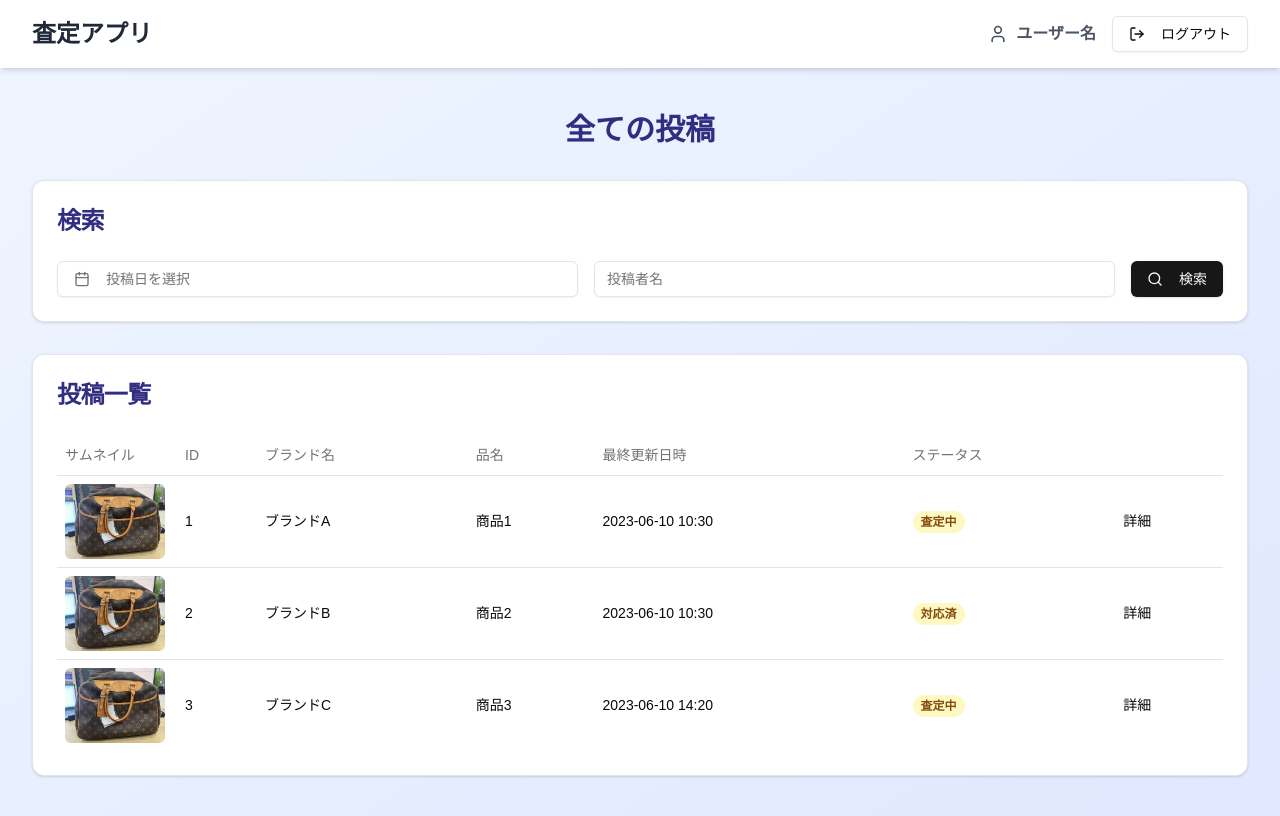
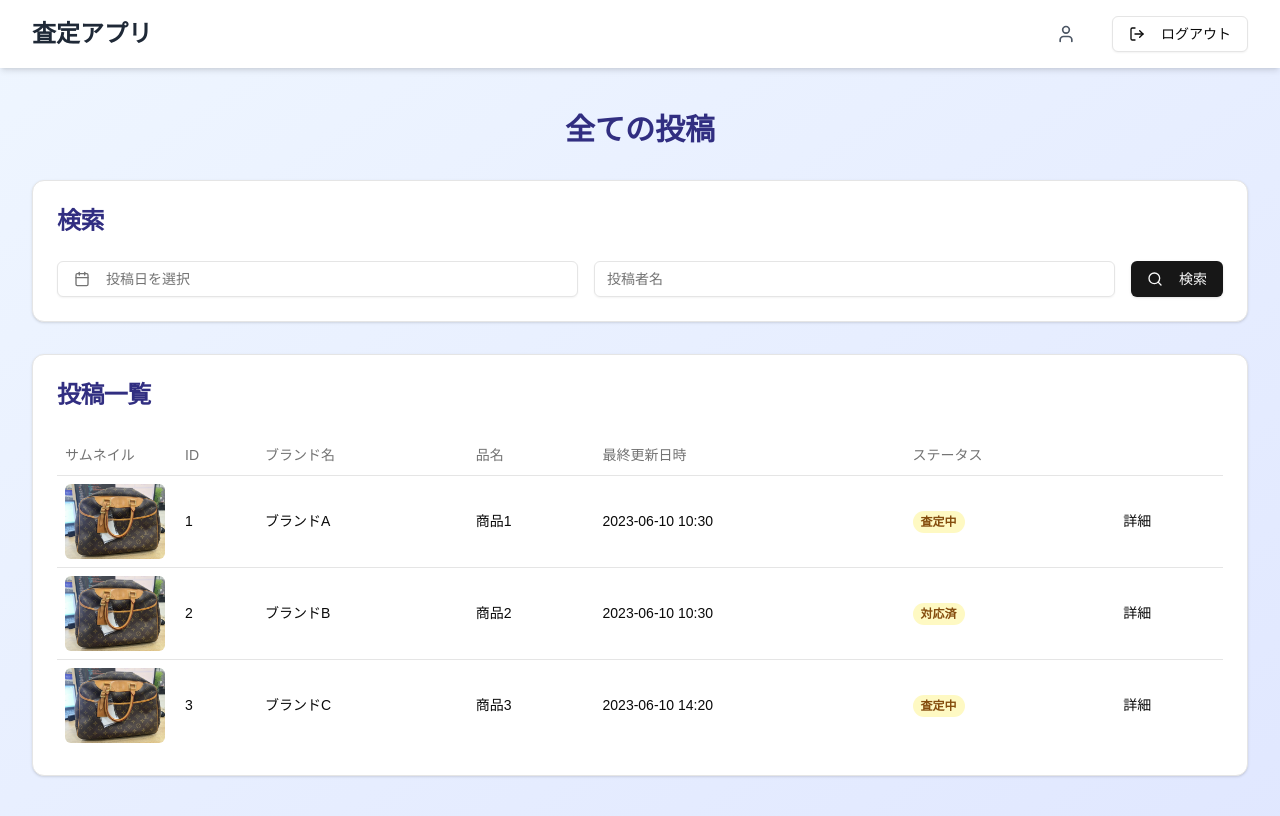
Before and after one commit to TadanobuTokiwa/appraisal-app, a Next.js app: page /all-posts in a window 1280 px wide. Shown: the top 816 px of the page. Built offline with nearby package versions, Linux system fonts and the light colour scheme; no server answers.

Commit message:
ヘッダーにユーザーの表示、ログアウト機能追加

```diff
--- a/src/app/respondent/Home/page.tsx
+++ b/src/app/respondent/Home/page.tsx
@@ -1,8 +1,11 @@
+'use client'
+
 import Link from 'next/link'
 import { Card, CardContent, CardHeader, CardTitle } from "@/components/ui/card"
 import { Eye, ArrowRight } from 'lucide-react'
 import Header from '@/features/components/Header'
 import PostsList from '@/features/PostsList'
+import ProtectedRoute from '@/app/protectedRoute'
 
 // 仮のデータ
 const nonCompllantPosts = [
@@ -11,8 +14,9 @@ const nonCompllantPosts = [
 ]
 
 export default function MenuScreen() {
+
     return (
-        <>
+        <ProtectedRoute>
         <Header />
         <div className="min-h-screen py-12 px-4 sm:px-6 lg:px-8">
         <div className="max-w-7xl mx-auto">
@@ -40,6 +44,6 @@ export default function MenuScreen() {
             </Card>
         </div>
         </div>
-        </>
+        </ProtectedRoute>
     )
 }
--- a/src/features/components/Header.tsx
+++ b/src/features/components/Header.tsx
@@ -1,9 +1,23 @@
-import Link from 'next/link'
 import { LogOut, User } from 'lucide-react'
 import { Button } from "@/components/ui/button"
 import { DropdownMenu, DropdownMenuContent, DropdownMenuItem, DropdownMenuTrigger } from "@/components/ui/dropdown-menu"
+import { useAuth } from '@/context/AuthContext';
+import { signOut } from 'firebase/auth';
+import { getFirebaseServices } from '@/lib/firebase/firebaseConfig';
+import { useRouter } from 'next/navigation';
 
 export default function Header() {
+
+    const { user } = useAuth();
+    const { auth } = getFirebaseServices();
+    const router = useRouter();
+
+    const logout = async() => {
+        if (auth) {
+            await signOut(auth)
+            router.push('/login');
+        }
+    }
 
     return (
         <>
@@ -11,17 +25,17 @@ export default function Header() {
             <div className="max-w-7xl mx-auto px-4 sm:px-6 lg:px-8">
                 <div className="flex justify-between items-center py-4">
                     <div className="flex items-center">
-                        <Link href="/" className="text-2xl font-bold text-gray-800">
+                        <span className="text-2xl font-bold text-gray-800">
                         査定アプリ
-                        </Link>
+                        </span>
                     </div>
 
                     <div className="hidden sm:flex items-center space-x-4">
                         <div className="flex items-center text-gray-600">
                         <User className="w-5 h-5 mr-2" />
-                        <span className='font-bold'>ユーザー名</span>
+                        <span className='font-bold mr-3'>{user?.displayName}</span>
                         </div>
-                        <Button variant="outline">
+                        <Button variant="outline" onClick={() => logout()}>
                             <LogOut className="w-5 h-5 mr-2" />
                             ログアウト
                         </Button>
@@ -32,13 +46,13 @@ export default function Header() {
                             <DropdownMenuTrigger asChild>
                                 <Button className='px-16' variant="outline" size="icon">
                                     <User className="w-4 h-4 mr-2" />
-                                    ユーザー名
+                                    {user?.displayName}
                                 </Button>
                             </DropdownMenuTrigger>
                             <DropdownMenuContent align="end">
                                 <DropdownMenuItem>
-                                <LogOut className="w-4 h-4 mr-2" />
-                                <span>ログアウト</span>
+                                    <LogOut className="w-4 h-4 mr-2" />
+                                    <span onClick={() => logout()}>ログアウト</span>
                                 </DropdownMenuItem>
                             </DropdownMenuContent>
                         </DropdownMenu>
```
